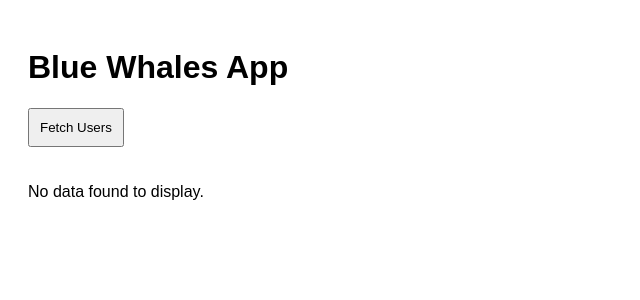
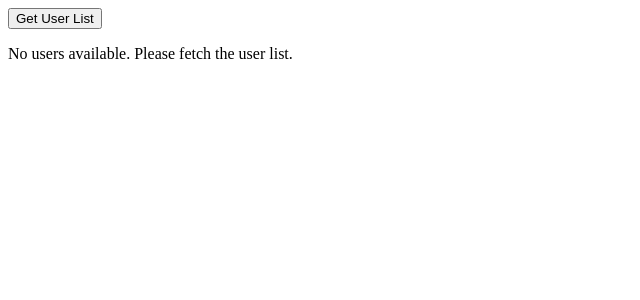
Before and after one commit to acciojob/fetch-users-Jpfpp12, a React app: page / in a window 1280 px wide. Shown: the top 300 px of the page, without its empty margins (0-640 px from the left). Built offline with nearby package versions, Linux system fonts and the light colour scheme.

Commit message:
{commit_message}

```diff
--- a/package.json
+++ b/package.json
@@ -12,14 +12,14 @@
   "author": "",
   "license": "ISC",
   "dependencies": {
-    "axios": "0.21.0",
+    "axios": "^0.21.0",
     "css-loader": "^4.3.0",
+    "cypress": "^9.5.0",
     "jest-junit": "^11.1.0",
     "react": "^16.13.1",
     "react-dom": "^16.13.1",
     "style-loader": "^1.2.1",
-    "webpack-cli": "^3.3.12",
-    "cypress": "^9.5.0"
+    "webpack-cli": "^3.3.12"
   },
   "jest": {
     "moduleNameMapper": {
--- a/src/components/App.js
+++ b/src/components/App.js
@@ -1,68 +1,62 @@
-import React, { useState } from 'react';
-import axios from 'axios';
+import React, { useState } from "react";
+import axios from "axios";
+import "./styles";
 
-function App() {
+const UserList = () => {
   const [users, setUsers] = useState([]);
   const [loading, setLoading] = useState(false);
-  const [error, setError] = useState(false);
+  const [error, setError] = useState(null);
 
   const fetchUsers = () => {
     setLoading(true);
-    setError(false);
+    setError(null);
 
-    axios.get('https://reqres.in/api/users?page=1', {
-      headers: {
-        Authorization: 'Bearer reqres-free-v1',
-        'x-api-key': 'reqres-free-v1'
-      }
-    })
+    axios
+      .get("https://reqres.in/api/users", {
+        headers: { "x-api-key": "reqres-free-v1" },
+      })
       .then((response) => {
         setUsers(response.data.data);
         setLoading(false);
       })
       .catch((err) => {
-        console.error('Axios error:', err);
-        if (err.response && err.response.status === 401) {
-          alert('Authentication error: Please check your API key.');
-        }
-        setError(true);
-        setUsers([]);
+        setError("Failed to fetch users. Please try again.");
         setLoading(false);
       });
   };
 
   return (
-    <div style={{ padding: '20px', fontFamily: 'Arial' }}>
-      <h1>Blue Whales App</h1>
-
-      <button className="btn" onClick={fetchUsers} style={{ marginBottom: '20px', padding: '10px' }}>
-        Fetch Users
+    <div>
+      <button className="btn" onClick={fetchUsers}>
+        Get User List
       </button>
-
       {loading && <p>Loading...</p>}
-      {!loading && error && <p style={{ color: 'red' }}>Failed to fetch users.</p>}
-      {!loading && !error && users.length === 0 && <p>No data found to display.</p>}
-
-      {!loading && !error && users.length > 0 && (
-        <table style={{ width: '100%', borderCollapse: 'collapse' }}>
+      {error && <p>{error}</p>}
+      {users.length === 0 && !loading && !error && (
+        <p>No users available. Please fetch the user list.</p>
+      )}
+      {users.length > 0 && !loading && !error && (
+        <table border="1">
           <thead>
             <tr>
-              <th style={{ border: '1px solid #ddd', padding: '8px' }}>Avatar</th>
-              <th style={{ border: '1px solid #ddd', padding: '8px' }}>Name</th>
-              <th style={{ border: '1px solid #ddd', padding: '8px' }}>Email</th>
+              <th>First Name</th>
+              <th>Last Name</th>
+              <th>Email</th>
+              <th>Avatar</th>
             </tr>
           </thead>
           <tbody>
             {users.map((user) => (
               <tr key={user.id}>
-                <td style={{ border: '1px solid #ddd', padding: '8px' }}>
-                  <img src={user.avatar} alt={user.first_name} width="50" style={{ borderRadius: '50%' }} />
-                </td>
-                <td style={{ border: '1px solid #ddd', padding: '8px' }}>
-                  {user.first_name} {user.last_name}
-                </td>
-                <td style={{ border: '1px solid #ddd', padding: '8px' }}>
-                  {user.email}
+                <td>{user.first_name}</td>
+                <td>{user.last_name}</td>
+                <td>{user.email}</td>
+                <td>
+                  <img
+                    src={user.avatar}
+                    alt={`${user.first_name} ${user.last_name}`}
+                    style={{ width: "50px", height: "50px" }}
+                  />
                 </td>
               </tr>
             ))}
@@ -71,6 +65,6 @@ function App() {
       )}
     </div>
   );
-}
+};
 
-export default App;
+export default UserList;
--- /dev/null
+++ b/src/components/styles.css
@@ -0,0 +1,26 @@
+.btn {
+    background-color: #007bff;
+    color: white;
+    padding: 10px 20px;
+    border: none;
+    border-radius: 5px;
+    cursor: pointer;
+  }
+
+  .btn:hover {
+    background-color: #0056b3;
+  }
+
+  table {
+    width: 100%;
+    border-collapse: collapse;
+  }
+
+  th, td {
+    padding: 10px;
+    text-align: left;
+  }
+
+  th {
+    background-color: #f4f4f4;
+  }
```
Also changed, not shown: 1 other file (tests, documents, lock files or other folders).
